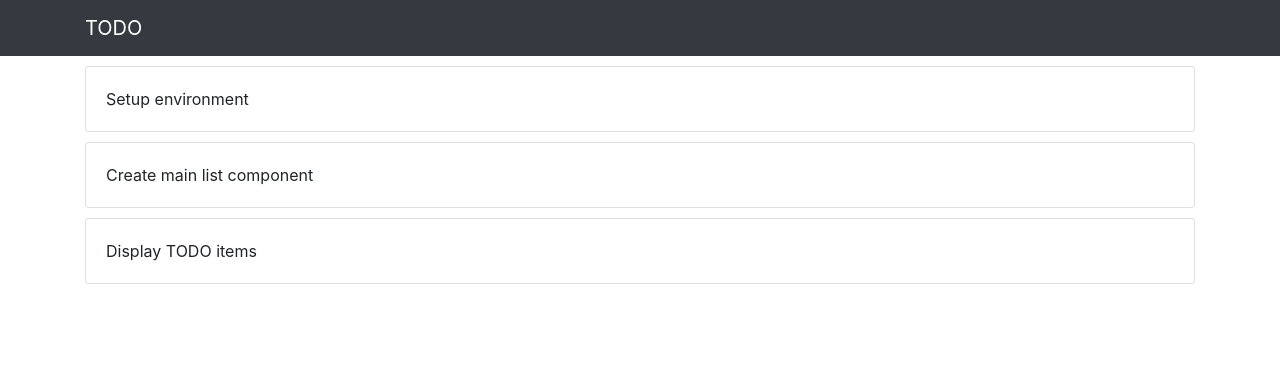
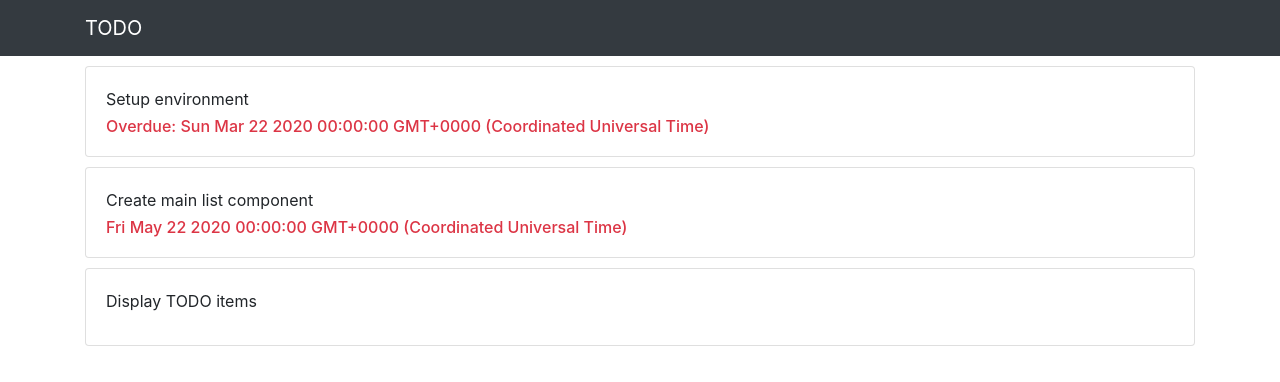
Before and after one commit to sametemek/VueLearning, a Vue app in the folder src/todo/: page / in a window 1280 px wide. Shown: the top 382 px of the page. Built offline with nearby package versions, Linux system fonts and the light colour scheme.

Commit message:
Making Decisions With Conditions

```diff
--- a/src/todo/src/App.vue
+++ b/src/todo/src/App.vue
@@ -9,7 +9,13 @@
     <div class="container">
       <div class="card" v-for="(item,index) in todos" :key="index" >
         <div class="card-body">
-            {{item.title}}
+            <div class="card-title">
+              {{item.title}}
+            </div>
+            <h6 class="card-subtitle text-danger" v-if="item.dueDate">
+              <span v-if="item.dueDate.getTime() < Date.now()">Overdue:</span>
+              {{item.dueDate}}
+            </h6>
         </div>
       </div>
     </div>
@@ -24,8 +30,8 @@ export default {
   data(){
     return {
         todos:[
-          {title:'Setup environment'},
-          {title:'Create main list component'},
+          {title:'Setup environment', dueDate : new Date(2020,2,22)},
+          {title:'Create main list component', dueDate : new Date(2020,4,22)},
           {title:'Display TODO items'}
           ]
       }
```
